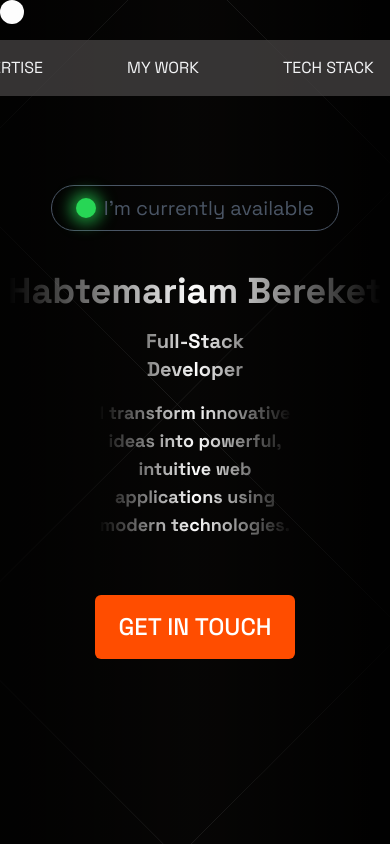
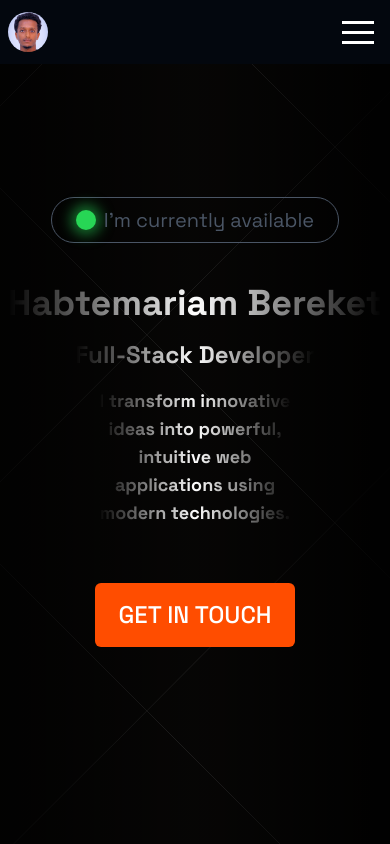
Before and after one commit to habtesh-beki/Habtemariam-bereket, a React (Vite) app: page / in a window 390 px wide. Shown: the top 844 px of the page. Built offline with nearby package versions, Linux system fonts and the light colour scheme.

Commit message:
I'm almost finished

```diff
--- a/package.json
+++ b/package.json
@@ -19,6 +19,7 @@
     "class-variance-authority": "^0.7.1",
     "clsx": "^2.1.1",
     "gsap": "^3.12.7",
+    "hamburger-react": "^2.5.2",
     "install": "^0.13.0",
     "lucide-react": "^0.483.0",
     "react": "^19.0.0",
--- a/src/App.tsx
+++ b/src/App.tsx
@@ -1,11 +1,12 @@
 import ImageBg from "./assets/profile.jpg";
-import { Copyright } from "lucide-react";
+import { Copyright, Menu } from "lucide-react";
 import MyExpertise from "./components/MyExpertise";
 import { useRef, useEffect, useState } from "react";
 import gsap from "gsap";
 import { useGSAP } from "@gsap/react";
 import { ScrollTrigger } from "gsap/ScrollTrigger";
 import MyWork from "./components/MyWork";
+import Hamburger from "hamburger-react";
 import {
   firstLineImagae,
   SecondLineImagae,
@@ -25,6 +26,7 @@ export default function App() {
   const logoRef = useRef(null);
   const hoverAnimation = useRef<HTMLDivElement | null>(null);
   const containerFooter = useRef(null);
+  const [isOpen, setOpen] = useState(false);
 
   useGSAP(
     () => {
@@ -160,21 +162,23 @@ export default function App() {
       ac.abort();
     };
   }, []);
+  const handleIsOpen = () => {
+    setOpen((prv) => !prv);
+  };
 
   return (
     <>
       <div
         ref={hoverAnimation}
-        className="fixed w-6 h-6 bg-white rounded-4xl hover-anime z-[1000] mix-blend-difference"
+        className="fixed w-6 h-6 bg-white rounded-4xl hover-anime z-[1000] mix-blend-difference lg:block md:block sm:block hidden"
       ></div>
       <div
         className={`w-full h-auto bg-[url('./assets/bg-image.svg')] bg-no-repeat bg-cover p-0 overflow-hidden`}
       >
         <div className="flex flex-col w-full h-full items-center  covered-bg">
-          <div className="fixed left-1/2 flex justify-center transform -translate-x-1/2 w-fit z-1000">
+          <div className="fixed left-1/2  transform -translate-x-1/2 w-fit z-1000 lg:block md:block sm:block hidden">
             <div className="flex gap-15 justify-center mt-10 py-2 px-2 bg-[rgba(71,68,68,0.75)] w-max h-max rounded-4xl items-center text-gray-100 glass-animation">
               <a href="#home">
-                {/* {" "} */}
                 <img
                   className="rounded-4xl cursor-pointer w-10 h-10"
                   src={ImageBg}
@@ -189,13 +193,50 @@ export default function App() {
                   <a href="#my-work inline">My Work</a>
                 </li>
                 <li className="cursor-pointer py-2 px-3 hover:bg-[rgba(71,68,68,0.8)] duration-500 hover:border border-black rounded-2xl">
-                  <a href="#tech-stack">tech stack</a>
+                  <a href="#tech-stack">Tech Stack</a>
                 </li>
                 <li className="cursor-pointer py-2 px-3 hover:bg-[rgba(71,68,68,0.8)] duration-500 hover:border border-black rounded-2xl">
                   <a href="#contact">Contact</a>
                 </li>
               </ul>
             </div>
+          </div>
+          <div className="fixed justify-between block sm:hidden md:hidden lg:hidden xl:hidden 2xl:hidden w-full z-[1000]">
+            <div className="w-full h-max p-2 flex justify-between bg-[#03070e] items-center">
+              <a href="#home">
+                <img
+                  className="rounded-4xl cursor-pointer w-10 h-10"
+                  src={ImageBg}
+                  alt="profile"
+                />
+              </a>
+              <Hamburger color="#FFFFFF" toggled={isOpen} toggle={setOpen} />
+              {/* <Menu className="text-white" size={38} /> */}
+            </div>
+            {/* {isOpen && ( */}
+            <div
+              className={`w-full text-white flex justify-center text-2xl bg-[#03070e] border-t py-4 transition-all duration-500 ease-in-out ${
+                isOpen
+                  ? "max-h-96 opacity-100"
+                  : "max-h-0 opacity-0 overflow-hidden"
+              }`}
+            >
+              <ul>
+                <li onClick={handleIsOpen} className="cursor-pointer">
+                  <a href="#expertise">Expertise</a>
+                </li>
+                <li onClick={handleIsOpen} className="cursor-pointer">
+                  <a href="#my-work">My Work</a>{" "}
+                </li>
+                <li onClick={handleIsOpen} className="cursor-pointer">
+                  <a href="#tech-stack">Tech Stack</a>
+                </li>
+                <li onClick={handleIsOpen} className="cursor-pointer">
+                  <a href="#contact">Contact</a>
+                </li>
+              </ul>
+            </div>
+            {/* )} */}
           </div>
 
           <section className=" flex flex-col items-center justify-center h-screen  gap-10 w-full">
@@ -213,7 +254,7 @@ export default function App() {
                 </h1>
               </div>
 
-              <h2 className="lg:text-4xl md:text-2xl text-xl blurred-text ">
+              <h2 className="lg:text-4xl md:text-2xl text-2xl blurred-text whitespace-nowrap">
                 Full-Stack Developer
               </h2>
               <h4 className="lg:text-3xl md:text-xl text-lg blurred-text ">
@@ -227,11 +268,11 @@ export default function App() {
             </div>
           </section>
 
-          <h2 className="text-3xl text-white uppercase font-bold mb-10 ">
+          <h2 className="lg:block md:block sm:block hidden text-3xl text-white uppercase font-bold mb-10 ">
             Some Of My Projects with image
           </h2>
           <div
-            className="flex w-full h-[100vh] overflow-hidden relative mb-10 "
+            className="lg:block md:block sm:block hidden w-full h-[100vh] overflow-hidden relative mb-10 "
             ref={scrollRef}
             id="container_2"
           >
@@ -326,12 +367,12 @@ export default function App() {
                 {} {}
               </h1>
               <Button className="uppercase text-white w-50 h-16 text-2xl cursor-pointer bg-[#ff4d00] hover:bg-[#ff3a00] mt-10">
-                <a href="https://t.me/HabtemariamB">Get in touch</a>
+                <a href="mailto:habteshbeki@gmail.com">Get in touch</a>
               </Button>
 
               <ul className="flex gap-3">
                 <li>
-                  <a href="">
+                  <a href="mailto:habteshbeki@gmail.com">
                     <img
                       className="w-10 h-10 cursor-pointer hover:scale-125"
                       src="/social-media/gmail.png"
@@ -340,7 +381,7 @@ export default function App() {
                   </a>
                 </li>
                 <li>
-                  <a href="">
+                  <a href="https://t.me/HabtemariamB">
                     <img
                       className="w-10 h-10 cursor-pointer hover:scale-125"
                       src="/social-media/telegram.png"
@@ -349,7 +390,7 @@ export default function App() {
                   </a>
                 </li>
                 <li>
-                  <a href="">
+                  <a href="https://www.linkedin.com/in/habtemariam-bereket-a13480328?utm_source=share&utm_campaign=share_via&utm_content=profile&utm_medium=android_app">
                     <img
                       className="w-10 h-10 cursor-pointer hover:scale-125"
                       src="/social-media/linkedin.png"
--- a/src/index.css
+++ b/src/index.css
@@ -198,33 +198,4 @@ body {
 .dark {
   --background: oklch(0.145 0 0);
   --foreground: oklch(0.985 0 0);
-  --card: oklch(0.205 0 0);
-  --card-foreground: oklch(0.985 0 0);
-  --popover: oklch(0.205 0 0);
-  --popover-foreground: oklch(0.985 0 0);
-  --primary: oklch(0.922 0 0);
-  --primary-foreground: oklch(0.205 0 0);
-  --secondary: oklch(0.269 0 0);
-  --secondary-foreground: oklch(0.985 0 0);
-  --muted: oklch(0.269 0 0);
-  --muted-foreground: oklch(0.708 0 0);
-  --accent: oklch(0.269 0 0);
-  --accent-foreground: oklch(0.985 0 0);
-  --destructive: oklch(0.704 0.191 22.216);
-  --border: oklch(1 0 0 / 10%);
-  --input: oklch(1 0 0 / 15%);
-  --ring: oklch(0.556 0 0);
-  --chart-1: oklch(0.488 0.243 264.376);
-  --chart-2: oklch(0.696 0.17 162.48);
-  --chart-3: oklch(0.769 0.188 70.08);
-  --chart-4: oklch(0.627 0.265 303.9);
-  --chart-5: oklch(0.645 0.246 16.439);
-  --sidebar: oklch(0.205 0 0);
-  --sidebar-foreground: oklch(0.985 0 0);
-  --sidebar-primary: oklch(0.488 0.243 264.376);
-  --sidebar-primary-foreground: oklch(0.985 0 0);
-  --sidebar-accent: oklch(0.269 0 0);
-  --sidebar-accent-foreground: oklch(0.985 0 0);
-  --sidebar-border: oklch(1 0 0 / 10%);
-  --sidebar-ring: oklch(0.556 0 0);
 }
```
Also changed, not shown: 1 other file (tests, documents, lock files or other folders).
